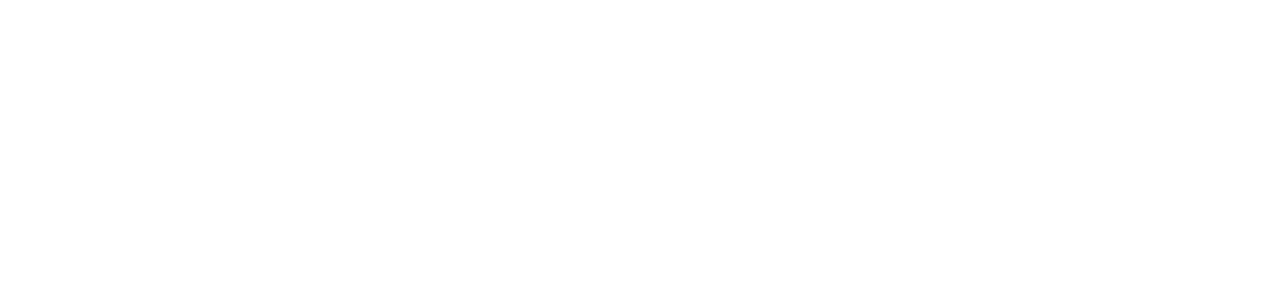
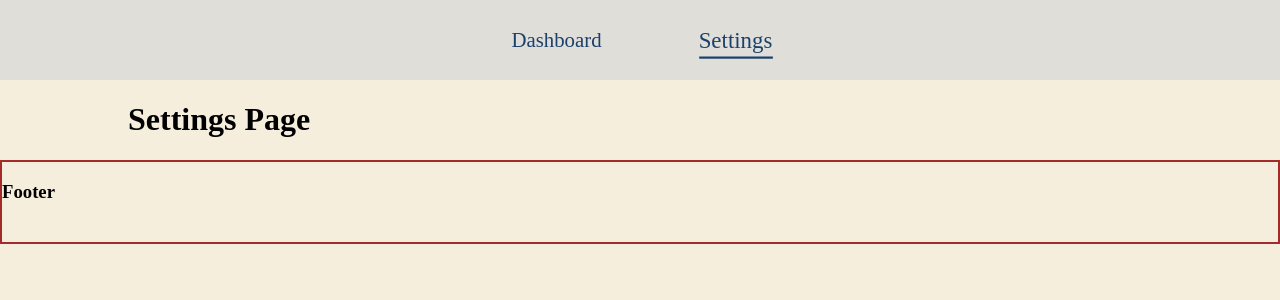
Before and after one commit to giuseppecasaburi/weather_web_app, a React (Vite) app: page /settings in a window 1280 px wide. Shown: the top 300 px of the page. Built offline with nearby package versions, Linux system fonts and the light colour scheme.

Commit message:
feat: Aggiungi routing e stili per la header dell'applicazione

```diff
--- a/src/App.jsx
+++ b/src/App.jsx
@@ -1,7 +1,20 @@
+import { BrowserRouter, Route, Routes } from "react-router-dom"
+import Layout from "./components/Layout"
+import Dashboard from "./pages/Dashboard"
+import SettingsPage from "./pages/SettingsPage"
+
 function App() {
 
   return (
     <>
+      <BrowserRouter>
+        <Routes>
+          <Route element={<Layout />}>
+            <Route index element={<Dashboard />} />
+            <Route path="/settings" element={<SettingsPage />} />
+          </Route>
+        </Routes>
+      </BrowserRouter>
     </>
   )
 }
--- a/src/components/Header.jsx
+++ b/src/components/Header.jsx
@@ -1,9 +1,15 @@
+import { NavLink } from "react-router-dom";
+
 function Header() {
     return (
         <>
         <header>
             <div className="container">
-                <h3>Header</h3>
+                <div id="nav-link">
+                    <NavLink className="nav-link-elem" to={"/"}>Dashboard</NavLink>
+                    <NavLink className="nav-link-elem" to={"/settings"}>Settings</NavLink>
+                </div>
+
             </div>
         </header>
         </>
--- /dev/null
+++ b/src/css/footer.css
@@ -0,0 +1,6 @@
+footer {
+    height: 80px;
+
+    /* DEBUG */
+    border: 2px solid brown;
+}
--- /dev/null
+++ b/src/css/header.css
@@ -0,0 +1,56 @@
+header {
+    height: 80px;
+    background-color: #e0ded9;
+}
+
+#nav-link {
+    width: 50%;
+    height: 100%;
+    margin: 0 auto;
+    padding: 0 20px;
+    display: flex;
+    justify-content: center;
+    align-items: center;
+    gap: 100px;
+    font-size: 1.3rem;
+}
+
+#nav-link a {
+    transition: 0.3s ease-in-out;
+}
+
+.nav-link-elem {
+    position: relative;
+    color: var(--text-blue);
+    padding: 5px 0;
+    transition: color 0.3s;
+}
+
+.nav-link-elem::after {
+    content: "";
+    position: absolute;
+    left: 50%;
+    bottom: 0;
+    width: 0;
+    height: 2px; /* Altezza della barra */
+    background-color: var(--text-blue);
+    transition: width 0.3s ease-in-out;
+    transform: translateX(-50%);
+}
+
+.nav-link-elem:hover::after,
+.nav-link-elem.active::after {
+    background-color: var(--text-blue); /* Colore barra all'hover e quando attivo */
+    width: 100%;
+}
+
+.nav-link-elem.active {
+    transform: scale(1.1);
+}
+
+/* RESPONSIVE */
+@media screen and (max-width: 425px) {
+    #nav-link {
+        gap: 50px;
+    }
+}
--- a/src/index.css
+++ b/src/index.css
@@ -0,0 +1,38 @@
+@import './css/header.css';
+@import './css/footer.css';
+
+/* RESET */
+body {
+    margin: 0;
+    padding: 0;
+    width: 100vw;
+    height: 100vh;
+    box-sizing: border-box;
+    background: #f6eedd;
+}
+
+img {
+    max-width: 100%;
+}
+
+a {
+    text-decoration: none;
+    color: inherit;
+}
+
+/* UTILITY */
+:root {
+    --text-blue: #1a416b;
+}
+
+.container {
+    width: 80%;
+    height: 100%;
+    margin: 0 auto;
+}
+
+.flex {
+    display: flex;
+}
+
+/* LAYOUT */
```
